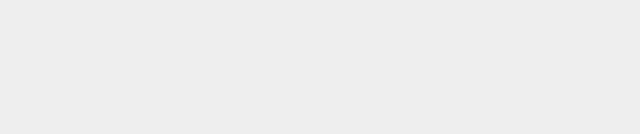
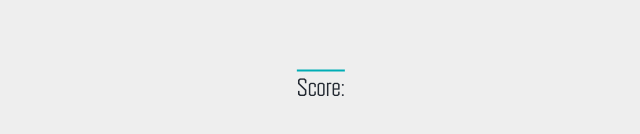
Before and after one commit to Anonimus1423/Dev-Alias, a React (Create React App) app: page / in a window 1280 px wide. Shown: the part 1116-1250 px from the top of the page, without its empty margins (319-959 px from the left). Before the commit the page ends 800 px from the top, so only its background shows below. Built offline with nearby package versions, Linux system fonts and the light colour scheme.

Commit message:
add alias page

```diff
--- a/src/components/Router.jsx
+++ b/src/components/Router.jsx
@@ -1,5 +1,6 @@
 import React, { useState } from 'react'
 import styled from 'styled-components'
+import GamePage from './game-page/gamePage';
 import { SettingPage } from './settings-page/setting-page';
 import { StartPage } from './start-page/start-page';
 
@@ -14,6 +15,7 @@ export const Router = () =>
     <StyledRouter>
       <StartPage setPage={setPage} page={page} />
       <SettingPage setPage={setPage} page={page} />
+      <GamePage page={page} />
     </StyledRouter>
   )
 }
--- /dev/null
+++ b/src/components/game-page/game-page-components/start-game.jsx
@@ -0,0 +1,27 @@
+import React from 'react'
+import styled from 'styled-components'
+
+const StyledStartGame = styled.div`
+`
+const Title = styled.h2`
+    text-align: center;
+    font-size: 52px;
+    font-weight: bold;
+    padding: 0px 15px;
+    border-bottom: 2px solid ${({ theme }) => theme.colors.mainColor};
+`
+const Scores = styled.h2`
+    text-align: center;
+    margin-top: 5px;
+    font-size: 22px;
+`
+export default function StartGame({ setIsGame, teamOrder, teams })
+{
+    const team = teams[teamOrder];
+    return (
+        <StyledStartGame>
+            <Title>{team?.name}</Title>
+            <Scores>Score: {team?.score}</Scores>
+        </StyledStartGame>
+    )
+}
--- /dev/null
+++ b/src/components/game-page/gamePage.jsx
@@ -0,0 +1,40 @@
+import React, { useState } from 'react'
+import { useSelector } from 'react-redux';
+import styled from 'styled-components';
+import { SlideContainer } from '../../styles/global-components';
+import StartGame from './game-page-components/start-game';
+
+const StyledGameContainer = styled.div`
+    width: 100vw;
+    height: 100vh;
+    position: relative;
+`
+const StyledGamePage = styled.div`
+    position: absolute;
+    left: 50%;
+    top: 50%;
+    transform: translate(-50%, -50%);
+`
+
+export default function GamePage({ page }) {
+    let className = page > 2 ? "top" : page !== 2 ? "bottom" : "middle";
+    const [teamOrder, setTeamOrder] = useState(0);
+    const [isGame, setIsGame] = useState(false);
+    const teams = useSelector(state => state.teams.teams);
+
+    return (
+        <SlideContainer className={className}>
+            <StyledGameContainer>
+                <StyledGamePage>
+                    {
+                        isGame
+                        ?
+                        <GamePage />
+                        :
+                        <StartGame teamOrder={teamOrder} setIsGame={setIsGame} teams={teams} />
+                    }
+                </StyledGamePage>
+            </StyledGameContainer>
+        </SlideContainer>
+    )
+}
--- a/src/components/settings-page/setting-page.jsx
+++ b/src/components/settings-page/setting-page.jsx
@@ -4,6 +4,7 @@ import { TextDrop } from '../global/text-drop';
 import { InvertedButton, SlideContainer, Welcome } from '../../styles/global-components';
 import { StyledStartPage } from '../start-page/start-page';
 import { AddTeam } from './settings-page-components/AddTeam';
+import { useSelector } from "react-redux";
 
 const StyledSettingPage = styled.div`
   position: absolute;
@@ -52,8 +53,14 @@ const Button = styled(InvertedButton)`
 `
 
 export const SettingPage = ({ setPage, page }) => {
-  let className = page > 1 ? "left" : page !== 1 ? "right" : "middle";
-
+  let className = page > 1 ? "top" : page !== 1 ? "right" : "middle";
+  const teams = useSelector(state => state.teams.teams);
+  const changePage = () => {
+    if(teams.length >= 2)
+    {
+      setPage(2)
+    }
+  }
   return (
     <SlideContainer className={className}>
       <StyledSettingPage>
@@ -61,9 +68,9 @@ export const SettingPage = ({ setPage, page }) => {
           <MyWelcome>
             <TextDrop start={page === 1} string='Settings' delay={0.1} startDelay={0} />
           </MyWelcome>
-          <AddTeam />
+          <AddTeam teams={teams} />
           <Buttons>
-            <Button>Start Alias</Button>
+            <Button onClick={changePage}>Start Alias</Button>
             <Button onClick={() => setPage(0)}>Go Back</Button>
           </Buttons>
         </Body>
--- a/src/components/settings-page/settings-page-components/AddTeam.jsx
+++ b/src/components/settings-page/settings-page-components/AddTeam.jsx
@@ -1,11 +1,11 @@
-import React, { useRef, useState } from 'react'
+import React, { useState } from 'react'
 import { useDispatch } from 'react-redux';
 import styled from 'styled-components';
-import { addTeamAction,removeTeamAction } from '../../../store/reducers/team-reducer';
+import { addTeamAction } from '../../../store/reducers/team-reducer';
 import { Teams } from './Teams';
 
 const StyledAddTeam = styled.div`
-    margin-top: 40px;
+    margin-top: 50px;
 `
 const Input = styled.input`
     display: block;
@@ -39,7 +39,7 @@ const Top = styled.form`
     align-items: stretch;
 `
 
-export const AddTeam = () =>
+export const AddTeam = ({ teams }) =>
 {
     const [teamName, setTeamName] = useState("")
     const [isInputing,setIsInputing] = useState(false)
@@ -53,14 +53,13 @@ export const AddTeam = () =>
         }
         setTeamName("")
     }
-
     return (
         <StyledAddTeam>
             <Top>
                 <Input  value={teamName} onChange={e => setTeamName(e.target.value)} placeholder='Write team name pls'/>
                 <Button onClick={addTeam}>Add</Button>
             </Top>
-            <Teams/>
+            <Teams teams={teams}/>
         </StyledAddTeam>
     )
 }
--- a/src/components/settings-page/settings-page-components/Teams.jsx
+++ b/src/components/settings-page/settings-page-components/Teams.jsx
@@ -1,4 +1,3 @@
-import { useSelector } from "react-redux";
 import React, { useRef, useState } from 'react'
 import styled from 'styled-components';
 import { Team } from "./Team";
@@ -29,8 +28,7 @@ const None = styled.p`
     }
 `
 
-export const Teams = () => {
-    const teams = useSelector(state => state.teams.teams);
+export const Teams = ({ teams }) => {
     return(
         <StyledTeams>
             {
--- a/src/store/reducers/team-reducer.js
+++ b/src/store/reducers/team-reducer.js
@@ -12,7 +12,7 @@ export default function teamReducer(state = defaultState, action)
     switch(action.type)
     {
         case IActionTypes.AddTeam:
-            return {...state, teams: [...state.teams, { id: state.teams.length, name: action.payload.teamName }]};
+            return {...state, teams: [...state.teams, { id: state.teams.length, name: action.payload.teamName, score: 0 }]};
         case IActionTypes.RemoveTeam:
             let stateTeams = [...state.teams]
             stateTeams = stateTeams.filter(el=>{
--- a/src/styles/global-components.js
+++ b/src/styles/global-components.js
@@ -84,6 +84,7 @@ export const Welcome = styled.h2`
     font-size: 52px;
     &>span
     {
+        transition: 0.3s;
         transform: scaleY(1) translateY(-300px) scaleX(1);
         display: inline-block;
         &.start
@@ -98,6 +99,7 @@ export const SlideContainer = styled.div`
     height: 100vh;
     width: 100%;
     left: 50%;
+    top: 0%;
     transform: translateX(-50%);
     &.left
     {
@@ -109,6 +111,16 @@ export const SlideContainer = styled.div`
         left: 100%;
         transform: translateX(0%);
     }
+    &.top
+    {
+        top: -1%;
+        transform: translateY(-100%) translateX(-50%);
+    }
+    &.bottom
+    {
+        top: 100%;
+        transform: translateY(0%) translateX(-50%);
+    }
     &.middle
     {
         left: 50%;
```
Also changed, not shown: src/components/game-page/game-page-components/game.jsx (added, +7 -0 lines).
